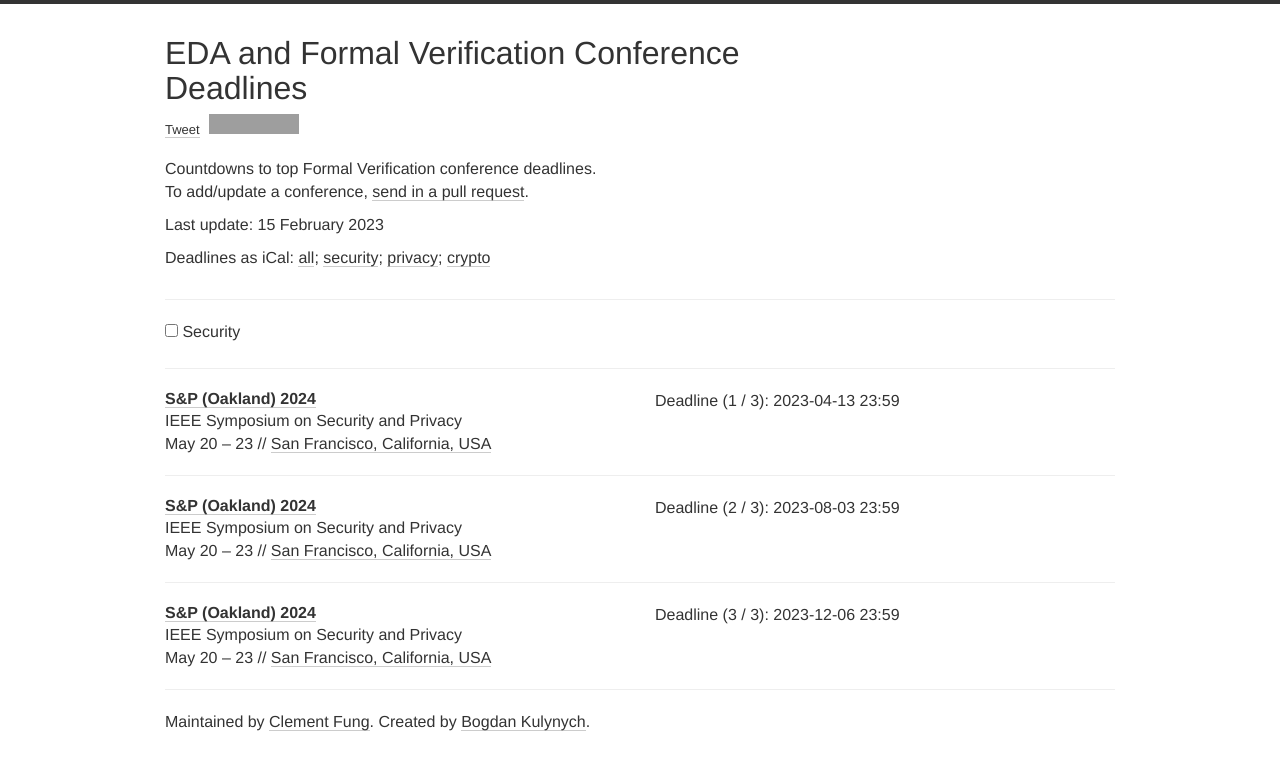
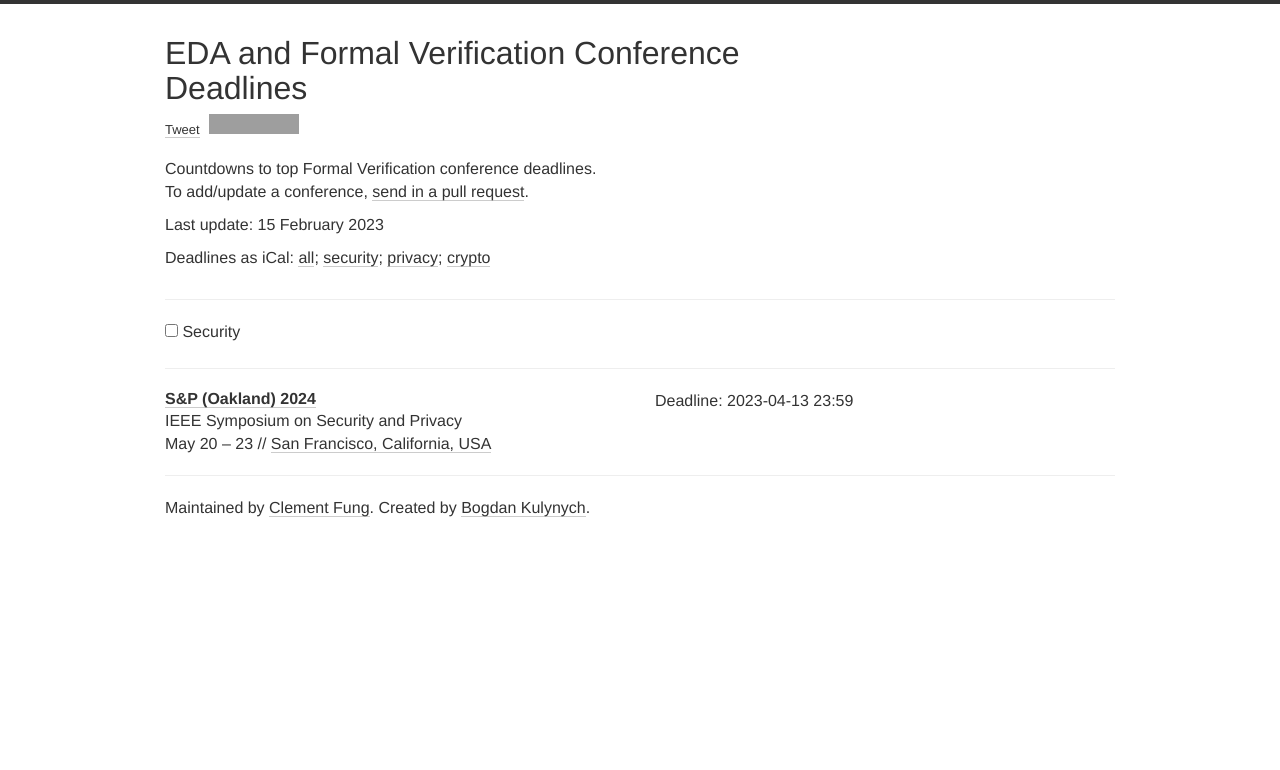
Before and after one commit to Gy-Hu/EDA_FV_conference_deadline, a Jekyll site: the page built from index.html, in a window 1280 px wide. Shown: the top 770 px of the page. Built offline with Jekyll 4.4.1, drawn with Linux system fonts in a browser that asks for light colours; nearby versions of some CDN libraries; comment, search, counter and statistics services are not loaded; grey boxes are pictures that could not be loaded.

Commit message:
change ddl

```diff
--- a/_data/conferences.yml
+++ b/_data/conferences.yml
@@ -6,9 +6,6 @@
   date: "May 20 – 23"
   description: IEEE Symposium on Security and Privacy
   link: https://www.ieee-security.org/TC/SP2024
-  deadline:
-    - "2023-04-13 23:59"
-    - "2023-08-03 23:59"
-    - "2023-12-06 23:59"
+  deadline: ["2023-04-13 23:59"]
   place: San Francisco, California, USA
   tags: [SEC]
```
